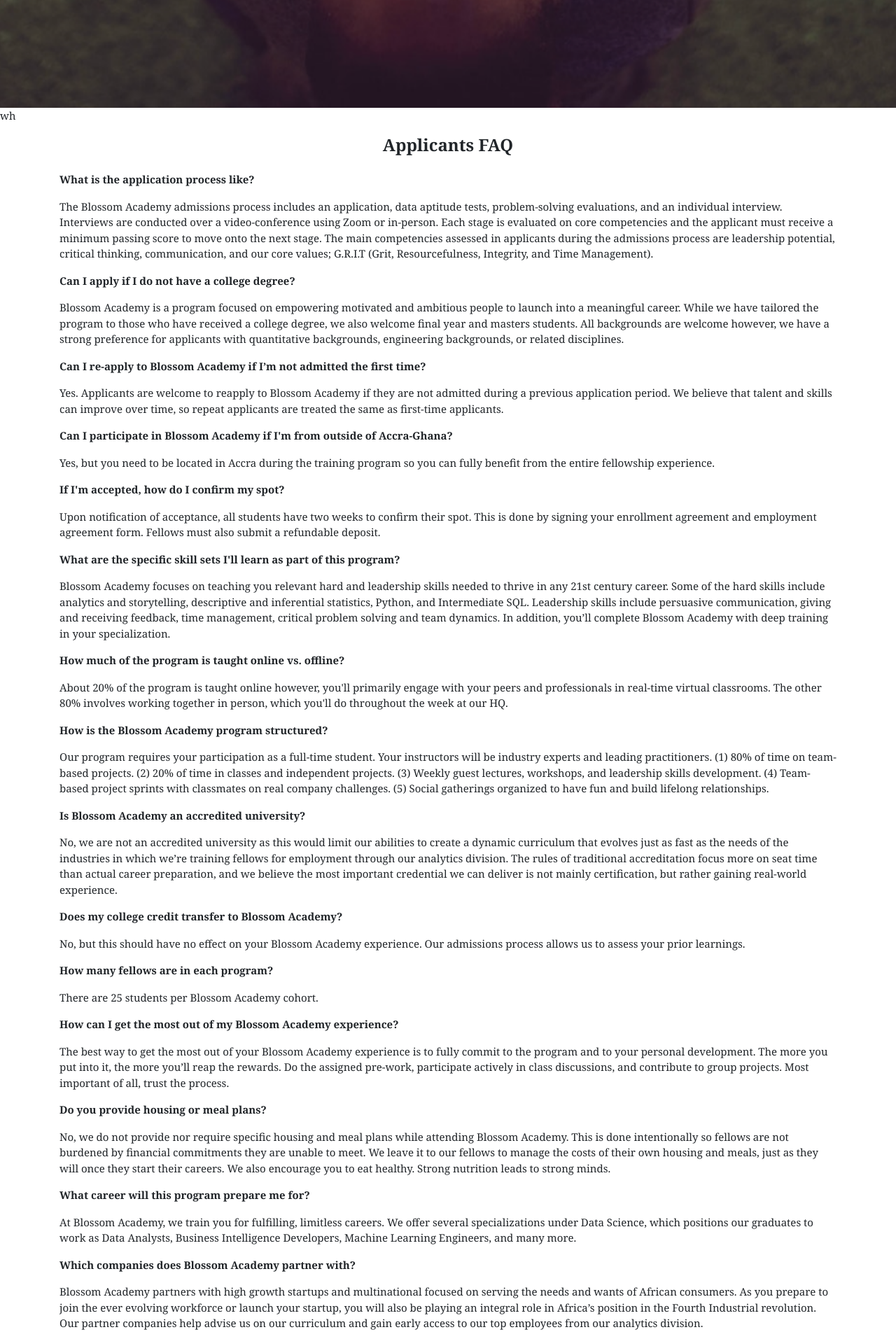
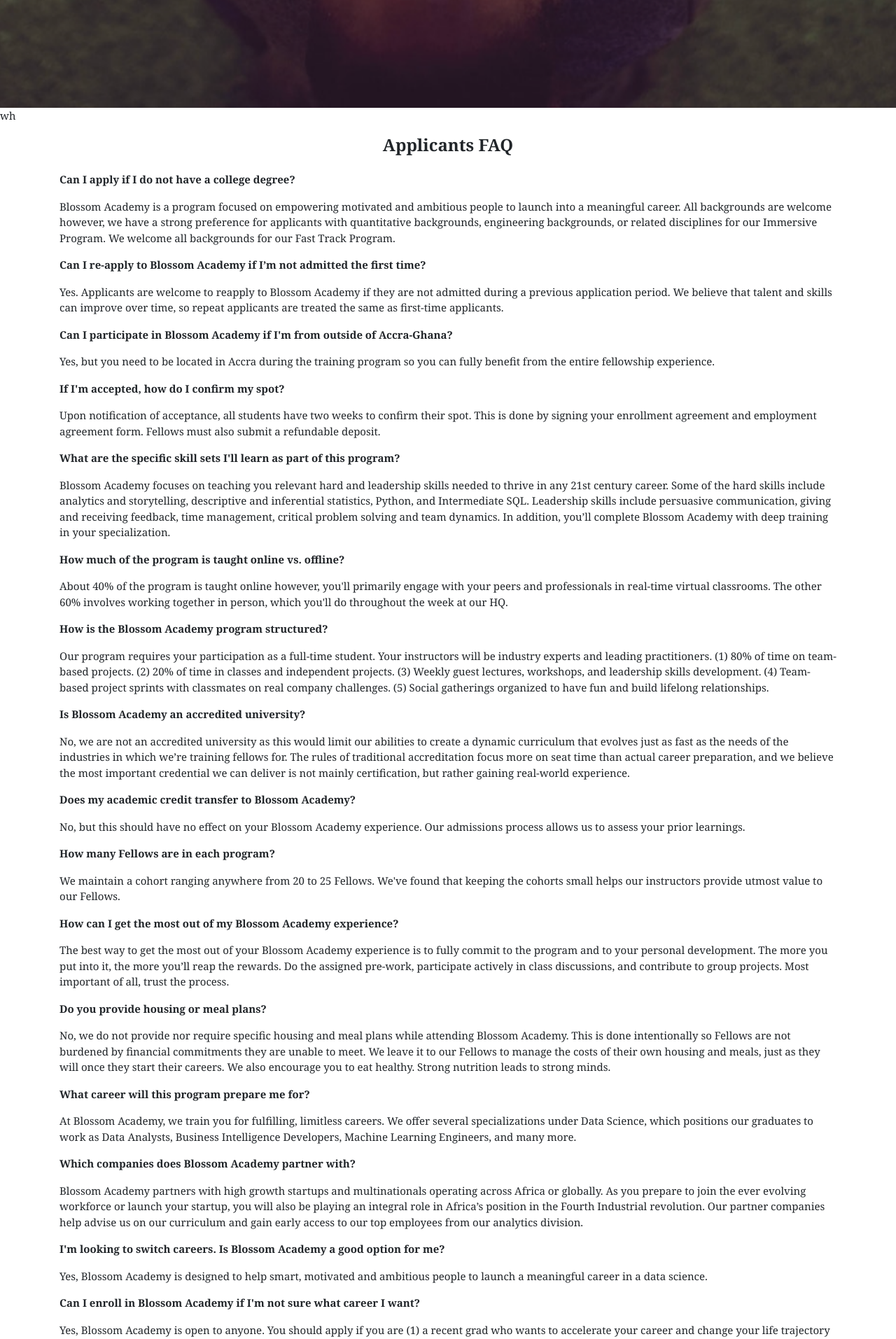
Before and after one commit to BlossomAcademy/blossomac, a Django app: page /faqs/ in a window 1280 px wide. Shown: the part 396-2309 px from the top of the page at 70% size. Run offline with Django 3.2, Linux system fonts and the light colour scheme; some libraries are stand-ins or nearby versions.

Commit message:
Update faqs.html

```diff
--- a/datascience/templates/faqs.html
+++ b/datascience/templates/faqs.html
@@ -27,12 +27,8 @@
 
 <h3 class="font-weight-bold text-center p-3">Applicants FAQ</h3>
 
-<p class="font-weight-bold">What is the application process like?</p>
-<p>The Blossom Academy admissions process includes an application, data aptitude tests, problem-solving evaluations, and an individual interview. Interviews are conducted over a video-conference using Zoom or in-person. Each stage is evaluated on core competencies and the applicant must receive a minimum passing score to move onto the next stage. The main competencies assessed in applicants during the admissions process are leadership potential, critical thinking, communication, and our core values; G.R.I.T (Grit, Resourcefulness, Integrity, and Time Management).
-</p>
-
 <p class="font-weight-bold">Can I apply if I do not have a college degree?</p>
-<p>Blossom Academy is a program focused on empowering motivated and ambitious people to launch into a meaningful career. While we have tailored the program to those who have received a college degree, we also welcome final year and masters students. All backgrounds are welcome however, we have a strong preference for applicants with quantitative backgrounds, engineering backgrounds, or related disciplines.</p>
+<p>Blossom Academy is a program focused on empowering motivated and ambitious people to launch into a meaningful career. All backgrounds are welcome however, we have a strong preference for applicants with quantitative backgrounds, engineering backgrounds, or related disciplines for our Immersive Program. We welcome all backgrounds for our Fast Track Program.</p>
 
 <p class="font-weight-bold">Can I re-apply to Blossom Academy if I’m not admitted the first time?</p>
 <p>Yes. Applicants are welcome to reapply to Blossom Academy if they are not admitted during a previous application period. We believe that talent and skills can improve over time, so repeat applicants are treated the same as first-time applicants.</p>
@@ -47,7 +43,7 @@
 <p>Blossom Academy focuses on teaching you relevant hard and leadership skills needed to thrive in any 21st century career. Some of the hard skills include analytics and storytelling, descriptive and inferential statistics, Python, and Intermediate SQL. Leadership skills include persuasive communication, giving and receiving feedback, time management, critical problem solving and team dynamics. In addition, you’ll complete Blossom Academy with deep training in your specialization.</p>
 
 <p class="font-weight-bold">How much of the program is taught online vs. offline?</p>
-<p>About 20% of the program is taught online however, you'll primarily engage with your peers and professionals in real-time virtual classrooms. The other 80% involves working together in person, which you'll do throughout the week at our HQ.</p>
+<p>About 40% of the program is taught online however, you'll primarily engage with your peers and professionals in real-time virtual classrooms. The other 60% involves working together in person, which you'll do throughout the week at our HQ.</p>
 
 <p class="font-weight-bold">How is the Blossom Academy program structured?</p>
 <p>Our program requires your participation as a full-time student.
@@ -59,28 +55,28 @@
 (5) Social gatherings organized to have fun and build lifelong relationships.</p>
 
 <p class="font-weight-bold">Is Blossom Academy an accredited university?</p>
-<p>No, we are not an accredited university as this would limit our abilities to create a dynamic curriculum that evolves just as fast as the needs of the industries in which we’re training fellows for employment through our analytics division. The rules of traditional accreditation focus more on seat time than actual career preparation, and we believe the most important credential we can deliver is not mainly certification, but rather gaining real-world experience.</p>
+<p>No, we are not an accredited university as this would limit our abilities to create a dynamic curriculum that evolves just as fast as the needs of the industries in which we’re training fellows for. The rules of traditional accreditation focus more on seat time than actual career preparation, and we believe the most important credential we can deliver is not mainly certification, but rather gaining real-world experience.</p>
 
-<p class="font-weight-bold">Does my college credit transfer to Blossom Academy?</p>
+<p class="font-weight-bold">Does my academic credit transfer to Blossom Academy?</p>
 <p>No, but this should have no effect on your Blossom Academy experience. Our admissions process allows us to assess your prior learnings.</p>
 
-<p class="font-weight-bold">How many fellows are in each program?</p>
-<p>There are 25 students per Blossom Academy cohort.</p>
+<p class="font-weight-bold">How many Fellows are in each program?</p>
+<p>We maintain a cohort ranging anywhere from 20 to 25 Fellows. We've found that keeping the cohorts small helps our instructors provide utmost value to our Fellows.</p>
 
 <p class="font-weight-bold">How can I get the most out of my Blossom Academy experience?</p>
 <p>The best way to get the most out of your Blossom Academy experience is to fully commit to the program and to your personal development. The more you put into it, the more you’ll reap the rewards. Do the assigned pre-work, participate actively in class discussions, and contribute to group projects. Most important of all, trust the process.</p>
 
 <p class="font-weight-bold">Do you provide housing or meal plans?</p>
-<p>No, we do not provide nor require specific housing and meal plans while attending Blossom Academy. This is done intentionally so fellows are not burdened by financial commitments they are unable to meet. We leave it to our fellows to manage the costs of their own housing and meals, just as they will once they start their careers. We also encourage you to eat healthy. Strong nutrition leads to strong minds.</p>
+<p>No, we do not provide nor require specific housing and meal plans while attending Blossom Academy. This is done intentionally so Fellows are not burdened by financial commitments they are unable to meet. We leave it to our Fellows to manage the costs of their own housing and meals, just as they will once they start their careers. We also encourage you to eat healthy. Strong nutrition leads to strong minds.</p>
 
 <p class="font-weight-bold">What career will this program prepare me for?</p>
 <p>At Blossom Academy, we train you for fulfilling, limitless careers. We offer several specializations under Data Science, which positions our graduates to work as Data Analysts, Business Intelligence Developers, Machine Learning Engineers, and many more. <p>
 
 <p class="font-weight-bold">Which companies does Blossom Academy partner with?</p>
-<p>Blossom Academy partners with high growth startups and multinational focused on serving the needs and wants of African consumers. As you prepare to join the ever evolving workforce or launch your startup, you will also be playing an integral role in Africa’s position in the Fourth Industrial revolution. Our partner companies help advise us on our curriculum and gain early access to our top employees from our analytics division.</p>
+<p>Blossom Academy partners with high growth startups and multinationals operating across Africa or globally. As you prepare to join the ever evolving workforce or launch your startup, you will also be playing an integral role in Africa’s position in the Fourth Industrial revolution. Our partner companies help advise us on our curriculum and gain early access to our top employees from our analytics division.</p>
 
 <p class="font-weight-bold">I'm looking to switch careers. Is Blossom Academy a good option for me?</p>
-<p>Yes, Blossom Academy is designed to help smart, motivated and ambitious people to launch a meaningful career in a data-driven organisation or a data-driven startup.</p>
+<p>Yes, Blossom Academy is designed to help smart, motivated and ambitious people to launch a meaningful career in a data science.</p>
 
 <p class="font-weight-bold">Can I enroll in Blossom Academy if I'm not sure what career I want?</p>
 <p>Yes, Blossom Academy is open to anyone. You should apply if you are (1) a recent grad who wants to accelerate your career and change your life trajectory (2) passionate, curious problem-solver looking to tackle the biggest challenges in your community, country and continent and (3) excited to grow as a person and professional while developing a network of mentors, employers, and leaders.</p>
```
